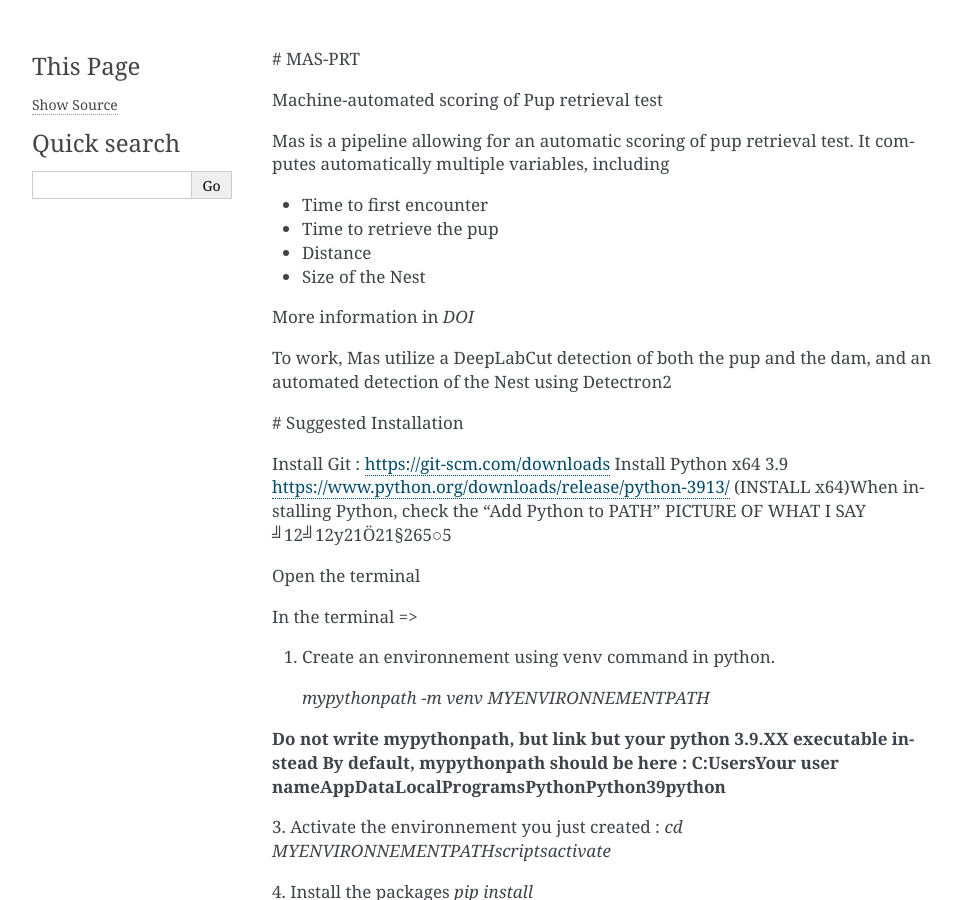
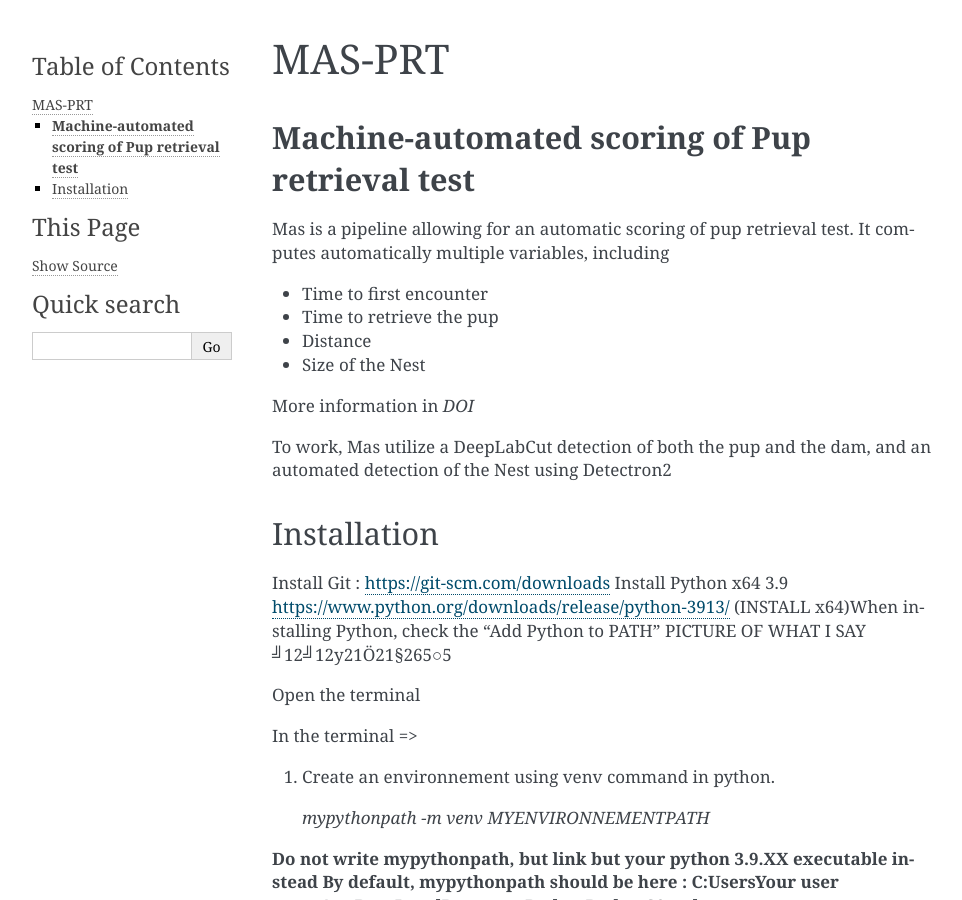
Before and after one commit to ChavisManzoniLab/MAS, a Sphinx documentation site: the page built from docs/index.rst, in a window 1280 px wide and 900 px high. Shown: the whole window, without its empty margins (148-1110 px from the left). Built offline with Sphinx 7.4.7, drawn with Linux system fonts in a browser that asks for light colours.

Commit message:
Update index.rst

```diff
--- a/docs/index.rst
+++ b/docs/index.rst
@@ -1,6 +1,8 @@
-# MAS-PRT
+MAS-PRT
+===================================
+**Machine-automated scoring of Pup retrieval test**
+------------------------------------
 
-Machine-automated scoring of Pup retrieval test
 
 Mas is a pipeline allowing for an automatic scoring of pup retrieval test. It computes automatically multiple variables, including
 
@@ -13,7 +15,8 @@ More information in *DOI*
 
 To work, Mas utilize a DeepLabCut detection of both the pup and the dam, and an automated detection of the Nest using Detectron2
 
-# Suggested Installation
+Installation
+------------------
 
 Install Git : https://git-scm.com/downloads \
 Install Python x64 3.9 https://www.python.org/downloads/release/python-3913/ (INSTALL x64)\
```
